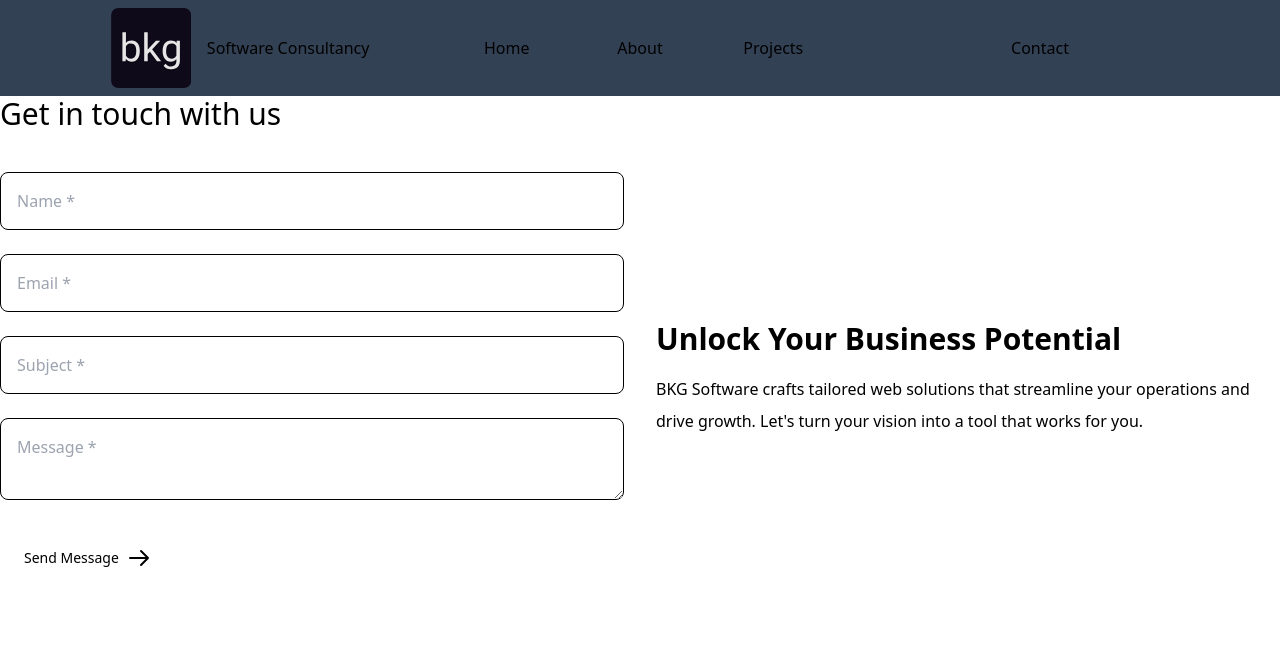
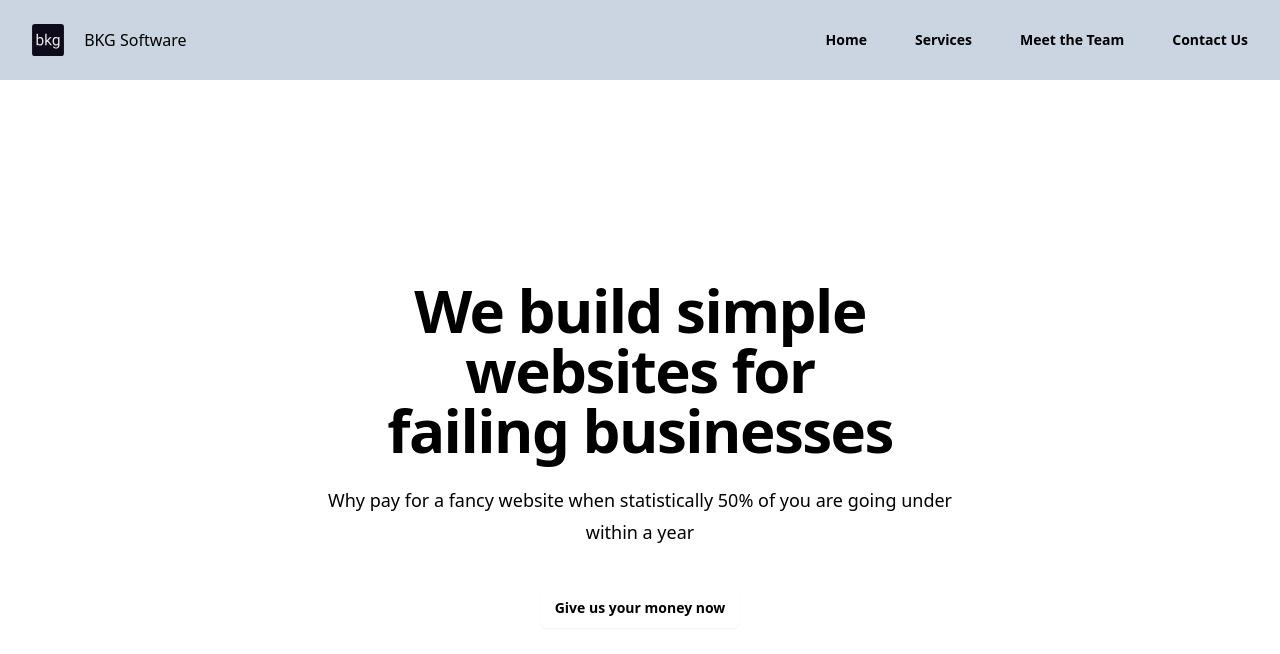
Before and after one commit to bkgsoftware/web, a React (Create React App) app: page /contact in a window 1280 px wide. Shown: the top 654 px of the page. Built offline with nearby package versions, Linux system fonts and the light colour scheme.

Commit message:
header and hero first pass

```diff
--- a/package.json
+++ b/package.json
@@ -3,9 +3,11 @@
   "version": "0.1.0",
   "private": true,
   "dependencies": {
+    "@headlessui/react": "^2.1.8",
     "@testing-library/jest-dom": "^5.17.0",
     "@testing-library/react": "^13.4.0",
     "@testing-library/user-event": "^13.5.0",
+    "lucide-react": "^0.447.0",
     "react": "^18.3.1",
     "react-dom": "^18.3.1",
     "react-router-dom": "^6.26.2",
--- a/src/App.js
+++ b/src/App.js
@@ -1,21 +1,35 @@
 import React from 'react';
-import { BrowserRouter as Router, Route, Routes } from 'react-router-dom';
-import LandingPage from './pages/LandingPage';
-import ContactPage from './pages/ContactPage';
-import NavBar from "./components/NavBar";
-import AboutPage from "./pages/AboutPage";
+// import { BrowserRouter as Router, Route, Routes } from 'react-router-dom';
+// import LandingPage from './pages/LandingPage';
+// import ContactPage from './pages/ContactPage';
+// import NavBar from "./components/NavBar";
+// import AboutPage from "./pages/AboutPage";
+import Header from "./components/Header";
+import Hero from './components/Hero';
 
 function App() {
     return (
-        <Router>
-            <NavBar></NavBar>
+      // <Router>
+      //     <NavBar></NavBar>
 
-            <Routes>
-                <Route path="/" element={<LandingPage/>}/>
-                <Route path="/about" element={<AboutPage/>}/>
-                <Route path="/contact" element={<ContactPage/>}/>
-            </Routes>
-        </Router>
+      //     <Routes>
+      //         <Route path="/" element={<LandingPage/>}/>
+      //         <Route path="/about" element={<AboutPage/>}/>
+      //         <Route path="/contact" element={<ContactPage/>}/>
+      //     </Routes>
+      // </Router>
+    //   <div className="min-h-screen flex flex-col">
+    //     <Header />
+    //     <main className="flex-grow">
+    //       <WelcomeSection />
+    //       <ServicesSection />
+    //     </main>
+    //     <Footer />
+    //   </div>
+    <div className="min-h-screen flex flex-col">
+        <Header/>
+        <Hero/>
+    </div>
     );
 }
 
--- /dev/null
+++ b/src/components/Header.js
@@ -0,0 +1,98 @@
+import React, { useState } from "react";
+import { Dialog, DialogPanel } from '@headlessui/react'
+import { Menu, X } from 'lucide-react'
+import logo from "../assets/bkg.svg";
+
+const navigation = [
+    { name: 'Home', href: '#' },
+    { name: 'Services', href: '#' },
+    { name: 'Meet the Team', href: '#' },
+    { name: 'Contact Us', href: '#' },
+  ]
+
+const Header = () => {
+    const [mobileMenuOpen, setMobileMenuOpen] = useState(false)
+
+  return (
+    <header className="absolute inset-x-0 top-0 z-50 bg-primary">
+        <nav aria-label="Global" className="flex items-center justify-between p-6 lg:px-8 max-w-screen-xl mx-auto">
+          <div className="flex lg:flex-1">
+            <a href="#" className="-m-1.5 p-1.5">
+              <span className="sr-only">BKG Software</span>
+              <img
+                alt="Logo"
+                src={logo}
+                className="h-8 w-auto"
+              />
+            </a>
+            <h1 className="flex items-center ml-5">BKG Software</h1>
+          </div>
+          <div className="flex lg:hidden">
+            <button
+              type="button"
+              onClick={() => setMobileMenuOpen(true)}
+              className="-m-2.5 inline-flex items-center justify-center rounded-md p-2.5 text-gray-700"
+            >
+              <span className="sr-only">Open main menu</span>
+              <Menu aria-hidden="true" className="h-6 w-6" />
+            </button>
+          </div>
+          <div className="hidden lg:flex lg:gap-x-12">
+            {navigation.map((item) => (
+              <a key={item.name} href={item.href} className="text-sm font-semibold leading-6 text-gray-900">
+                {item.name}
+              </a>
+            ))}
+          </div>
+        </nav>
+        <Dialog open={mobileMenuOpen} onClose={setMobileMenuOpen} className="lg:hidden">
+          <div className="fixed inset-0 z-50" />
+          <DialogPanel className="fixed inset-y-0 right-0 z-50 w-full overflow-y-auto bg-primary px-6 py-6 sm:max-w-sm sm:ring-1 sm:ring-gray-900/10">
+            <div className="flex items-center justify-between">
+              <a href="#" className="-m-1.5 p-1.5">
+                <span className="sr-only">Your Company</span>
+                <img
+                  alt=""
+                  src="https://tailwindui.com/plus/img/logos/mark.svg?color=indigo&shade=600"
+                  className="h-8 w-auto"
+                />
+              </a>
+              <button
+                type="button"
+                onClick={() => setMobileMenuOpen(false)}
+                className="-m-2.5 rounded-md p-2.5 text-gray-700"
+              >
+                <span className="sr-only">Close menu</span>
+                <X aria-hidden="true" className="h-6 w-6" />
+              </button>
+            </div>
+            <div className="mt-6 flow-root">
+              <div className="-my-6 divide-y divide-gray-500/10">
+                <div className="space-y-2 py-6">
+                  {navigation.map((item) => (
+                    <a
+                      key={item.name}
+                      href={item.href}
+                      className="-mx-3 block rounded-lg px-3 py-2 text-base font-semibold leading-7 text-gray-900 hover:bg-gray-50"
+                    >
+                      {item.name}
+                    </a>
+                  ))}
+                </div>
+                <div className="py-6">
+                  <a
+                    href="#"
+                    className="-mx-3 block rounded-lg px-3 py-2.5 text-base font-semibold leading-7 text-gray-900 hover:bg-gray-50"
+                  >
+                    Log in
+                  </a>
+                </div>
+              </div>
+            </div>
+          </DialogPanel>
+        </Dialog>
+      </header>
+  );
+};
+
+export default Header;
--- /dev/null
+++ b/src/components/Hero.js
@@ -0,0 +1,36 @@
+const Hero = () => {
+    return (
+        <div className="relative isolate px-6 pt-14 lg:px-8">
+            <div
+            aria-hidden="true"
+            className="absolute inset-x-0 -top-40 -z-10 transform-gpu overflow-hidden blur-3xl sm:-top-80"
+            >
+            </div>
+            <div className="mx-auto max-w-2xl py-32 sm:py-48 lg:py-56">
+            <div className="text-center">
+                <h1 className="text-balance text-4xl font-bold tracking-tight text-gray-900 sm:text-6xl">
+                We build simple websites for failing businesses
+                </h1>
+                <p className="mt-6 text-lg leading-8 text-gray-600">
+                Why pay for a fancy website when statistically 50% of you are going under within a year
+                </p>
+                <div className="mt-10 flex items-center justify-center gap-x-6">
+                <a
+                    href="#"
+                    className="rounded-md bg-indigo-600 px-3.5 py-2.5 text-sm font-semibold text-white shadow-sm hover:bg-indigo-500 focus-visible:outline focus-visible:outline-2 focus-visible:outline-offset-2 focus-visible:outline-indigo-600"
+                >
+                    Give us your money now
+                </a>
+                </div>
+            </div>
+            </div>
+            <div
+            aria-hidden="true"
+            className="absolute inset-x-0 top-[calc(100%-13rem)] -z-10 transform-gpu overflow-hidden blur-3xl sm:top-[calc(100%-30rem)]"
+            >
+            </div>
+        </div>
+    );
+  };
+
+  export default Hero;
```
Also changed, not shown: 1 other file (tests, documents, lock files or other folders).
